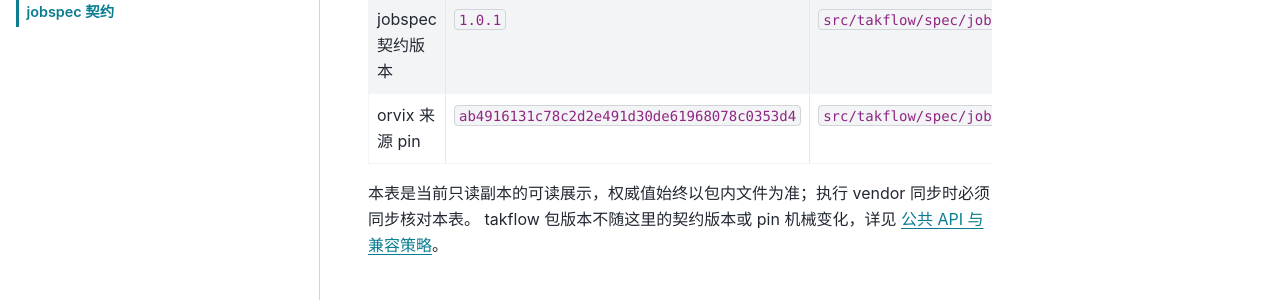
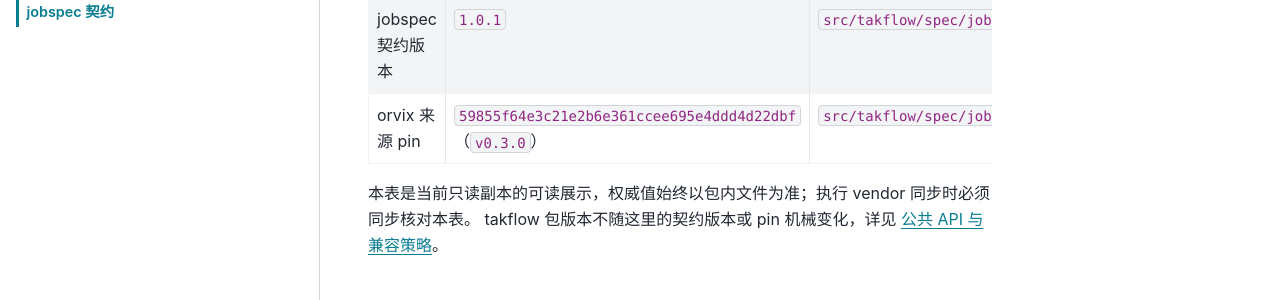
Before and after one commit to cemc-oper/takflow, a Sphinx documentation site: the page built from docs/source/reference/jobspec-schema.md, in a window 1280 px wide and 900 px high. Shown: the part 434-734 px from the top of the window. Built offline with Sphinx 7.4.7 and the PyData theme 0.15.4, drawn with Linux system fonts in a browser that asks for light colours.

Commit message:
:wrench: Pin vendored jobspec contract to orvix v0.3.0
- Update ORVIX_VERSION to the full v0.3.0 release commit 59855f64e3c21e2b6e361ccee695e4ddd4d22dbf
- Keep the vendored jobspec contract at version 1.0.1; schema, vectors and golden files are unchanged
- Update the readable vendor snapshot in the jobspec reference documentation
- Verified with the vendor consistency check, 637 passing base tests and 16 passing pinned-orvix conformance tests

```diff
--- a/docs/source/reference/jobspec-schema.md
+++ b/docs/source/reference/jobspec-schema.md
@@ -8,7 +8,7 @@ Python 侧的应用（takflow 及其上层应用）和 Go 侧的 `orvix` 通过
 | 项目 | 当前值 | 权威文件 |
 |---|---|---|
 | jobspec 契约版本 | `1.0.1` | `src/takflow/spec/jobspec/VERSION` |
-| orvix 来源 pin | `ab4916131c78c2d2e491d30de61968078c0353d4` | `src/takflow/spec/jobspec/ORVIX_VERSION` |
+| orvix 来源 pin | `59855f64e3c21e2b6e361ccee695e4ddd4d22dbf`（`v0.3.0`） | `src/takflow/spec/jobspec/ORVIX_VERSION` |
 
 本表是当前只读副本的可读展示，权威值始终以包内文件为准；执行 vendor 同步时必须同步核对本表。
 takflow 包版本不随这里的契约版本或 pin 机械变化，详见
```
Also changed, not shown: 1 other file.
